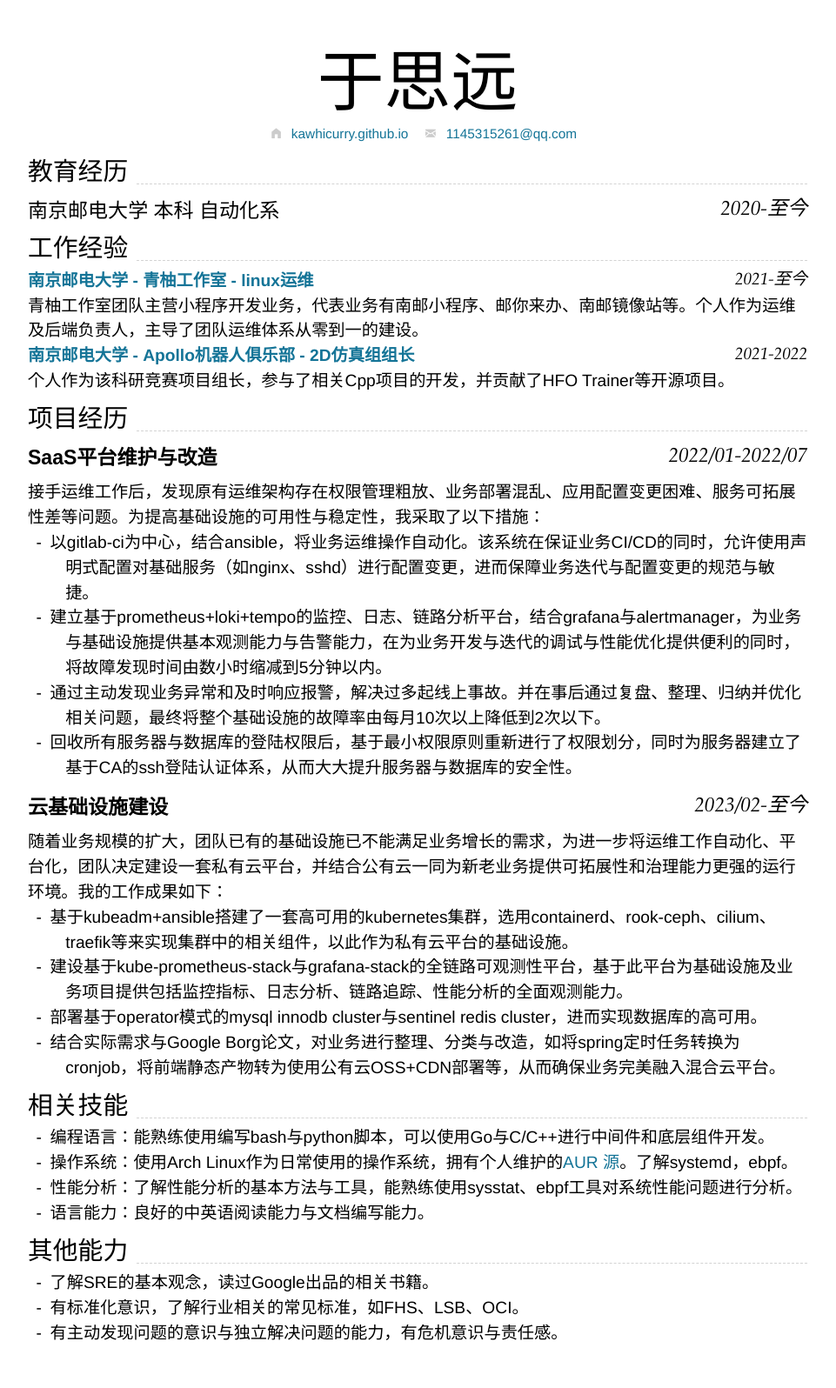
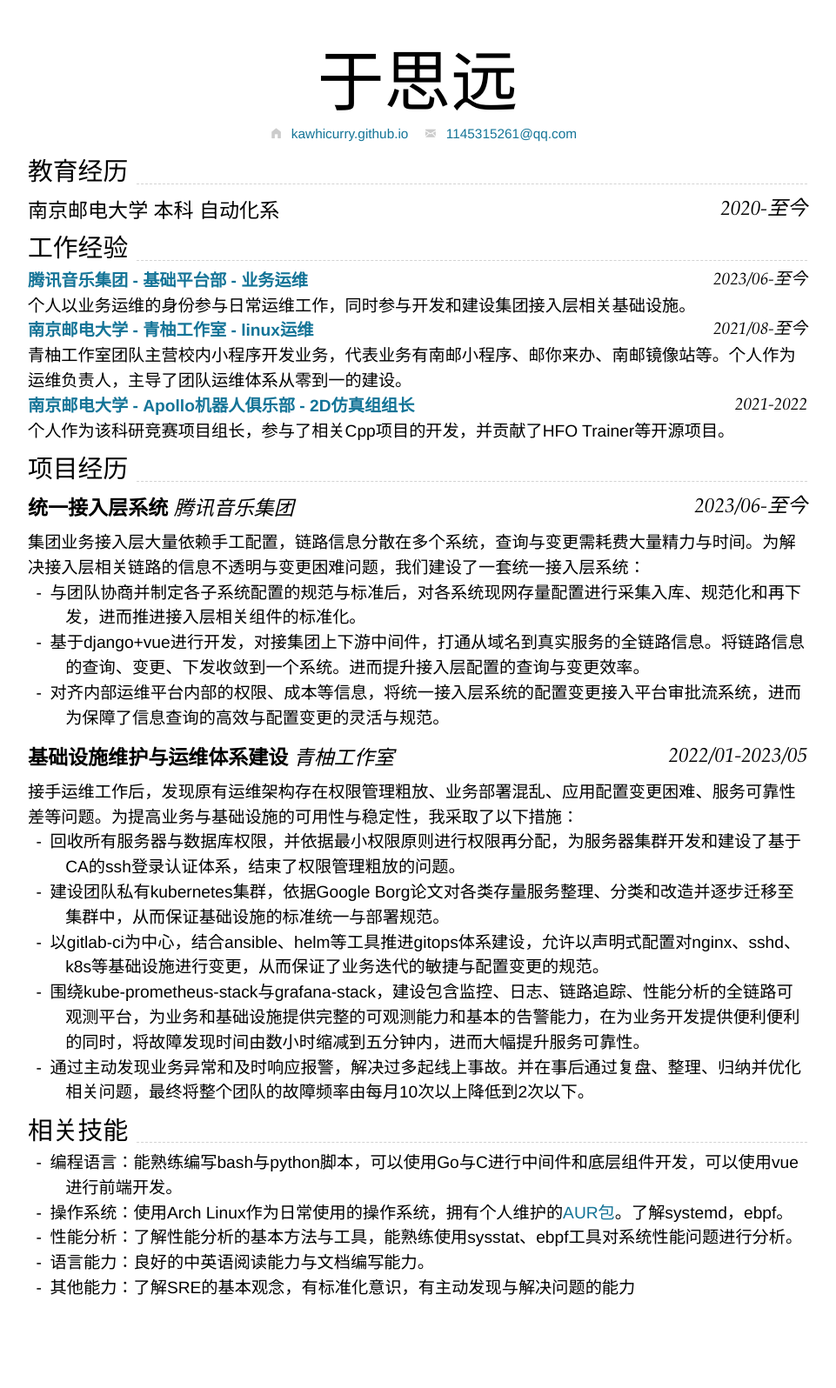
Before and after one commit to kawhicurry/resume, a Jekyll site: the page built from index.md, in a window 1280 px wide. Shown: the whole page at 87% size, without its empty margins (160-1121 px from the left). Built offline with Jekyll 4.4.1, drawn with Linux system fonts in a browser that asks for light colours; nearby versions of some CDN libraries; after the commit the page ends 1544 px from its top, so only the background shows below that.

Commit message:
2023/07/15

```diff
--- a/index.md
+++ b/index.md
@@ -19,9 +19,13 @@ homepage:
 
 ## 工作经验
 
-[**南京邮电大学 - 青柚工作室 - linux运维**](https://qingyou.njupt.edu.cn) `2021-至今`
+[**腾讯音乐集团 - 基础平台部 - 业务运维**](https://join.tencentmusic.com/campus/post-details/?id=12187&refer_code) `2023/06-至今`
 
-青柚工作室团队主营小程序开发业务，代表业务有南邮小程序、邮你来办、南邮镜像站等。个人作为运维及后端负责人，主导了团队运维体系从零到一的建设。
+个人以业务运维的身份参与日常运维工作，同时参与开发和建设集团接入层相关基础设施。
+
+[**南京邮电大学 - 青柚工作室 - linux运维**](https://qingyou.njupt.edu.cn) `2021/08-至今`
+
+青柚工作室团队主营校内小程序开发业务，代表业务有南邮小程序、邮你来办、南邮镜像站等。个人作为运维负责人，主导了团队运维体系从零到一的建设。
 
 [**南京邮电大学 - Apollo机器人俱乐部 - 2D仿真组组长**](https://github.com/Apollo2d/) `2021-2022`
 
@@ -29,33 +33,28 @@ homepage:
 
 ## 项目经历
 
-### **SaaS平台维护与改造** `2022/01-2022/07`
+### **统一接入层系统**  *腾讯音乐集团* `2023/06-至今`
 
-接手运维工作后，发现原有运维架构存在权限管理粗放、业务部署混乱、应用配置变更困难、服务可拓展性差等问题。为提高基础设施的可用性与稳定性，我采取了以下措施：
+集团业务接入层大量依赖手工配置，链路信息分散在多个系统，查询与变更需耗费大量精力与时间。为解决接入层相关链路的信息不透明与变更困难问题，我们建设了一套统一接入层系统：
 
-- 以gitlab-ci为中心，结合ansible，将业务运维操作自动化。该系统在保证业务CI/CD的同时，允许使用声明式配置对基础服务（如nginx、sshd）进行配置变更，进而保障业务迭代与配置变更的规范与敏捷。
-- 建立基于prometheus+loki+tempo的监控、日志、链路分析平台，结合grafana与alertmanager，为业务与基础设施提供基本观测能力与告警能力，在为业务开发与迭代的调试与性能优化提供便利的同时，将故障发现时间由数小时缩减到5分钟以内。
-- 通过主动发现业务异常和及时响应报警，解决过多起线上事故。并在事后通过复盘、整理、归纳并优化相关问题，最终将整个基础设施的故障率由每月10次以上降低到2次以下。
-- 回收所有服务器与数据库的登陆权限后，基于最小权限原则重新进行了权限划分，同时为服务器建立了基于CA的ssh登陆认证体系，从而大大提升服务器与数据库的安全性。
+- 与团队协商并制定各子系统配置的规范与标准后，对各系统现网存量配置进行采集入库、规范化和再下发，进而推进接入层相关组件的标准化。
+- 基于django+vue进行开发，对接集团上下游中间件，打通从域名到真实服务的全链路信息。将链路信息的查询、变更、下发收敛到一个系统。进而提升接入层配置的查询与变更效率。
+- 对齐内部运维平台内部的权限、成本等信息，将统一接入层系统的配置变更接入平台审批流系统，进而为保障了信息查询的高效与配置变更的灵活与规范。
 
-### **云基础设施建设** `2023/02-至今`
+### **基础设施维护与运维体系建设** *青柚工作室* `2022/01-2023/05`
 
-随着业务规模的扩大，团队已有的基础设施已不能满足业务增长的需求，为进一步将运维工作自动化、平台化，团队决定建设一套私有云平台，并结合公有云一同为新老业务提供可拓展性和治理能力更强的运行环境。我的工作成果如下：
+接手运维工作后，发现原有运维架构存在权限管理粗放、业务部署混乱、应用配置变更困难、服务可靠性差等问题。为提高业务与基础设施的可用性与稳定性，我采取了以下措施：
 
-- 基于kubeadm+ansible搭建了一套高可用的kubernetes集群，选用containerd、rook-ceph、cilium、traefik等来实现集群中的相关组件，以此作为私有云平台的基础设施。
-- 建设基于kube-prometheus-stack与grafana-stack的全链路可观测性平台，基于此平台为基础设施及业务项目提供包括监控指标、日志分析、链路追踪、性能分析的全面观测能力。
-- 部署基于operator模式的mysql innodb cluster与sentinel redis cluster，进而实现数据库的高可用。
-- 结合实际需求与Google Borg论文，对业务进行整理、分类与改造，如将spring定时任务转换为cronjob，将前端静态产物转为使用公有云OSS+CDN部署等，从而确保业务完美融入混合云平台。
+- 回收所有服务器与数据库权限，并依据最小权限原则进行权限再分配，为服务器集群开发和建设了基于CA的ssh登录认证体系，结束了权限管理粗放的问题。
+- 建设团队私有kubernetes集群，依据Google Borg论文对各类存量服务整理、分类和改造并逐步迁移至集群中，从而保证基础设施的标准统一与部署规范。
+- 以gitlab-ci为中心，结合ansible、helm等工具推进gitops体系建设，允许以声明式配置对nginx、sshd、k8s等基础设施进行变更，从而保证了业务迭代的敏捷与配置变更的规范。
+- 围绕kube-prometheus-stack与grafana-stack，建设包含监控、日志、链路追踪、性能分析的全链路可观测平台，为业务和基础设施提供完整的可观测能力和基本的告警能力，在为业务开发提供便利便利的同时，将故障发现时间由数小时缩减到五分钟内，进而大幅提升服务可靠性。
+- 通过主动发现业务异常和及时响应报警，解决过多起线上事故。并在事后通过复盘、整理、归纳并优化相关问题，最终将整个团队的故障频率由每月10次以上降低到2次以下。
 
 ## 相关技能
 
-- 编程语言：能熟练使用编写bash与python脚本，可以使用Go与C/C++进行中间件和底层组件开发。
-- 操作系统：使用Arch Linux作为日常使用的操作系统，拥有个人维护的[AUR 源](https://aur.archlinux.org/packages?O=0&SeB=m&K=kawhicurry&outdated=&SB=m&SO=d&PP=50&submit=Go)。了解systemd，ebpf。
+- 编程语言：能熟练编写bash与python脚本，可以使用Go与C进行中间件和底层组件开发，可以使用vue进行前端开发。
+- 操作系统：使用Arch Linux作为日常使用的操作系统，拥有个人维护的[AUR包](https://aur.archlinux.org/packages?O=0&SeB=m&K=kawhicurry&outdated=&SB=m&SO=d&PP=50&submit=Go)。了解systemd，ebpf。
 - 性能分析：了解性能分析的基本方法与工具，能熟练使用sysstat、ebpf工具对系统性能问题进行分析。
 - 语言能力：良好的中英语阅读能力与文档编写能力。
-
-## 其他能力
-
-- 了解SRE的基本观念，读过Google出品的相关书籍。
-- 有标准化意识，了解行业相关的常见标准，如FHS、LSB、OCI。
-- 有主动发现问题的意识与独立解决问题的能力，有危机意识与责任感。
+- 其他能力：了解SRE的基本观念，有标准化意识，有主动发现与解决问题的能力
```
